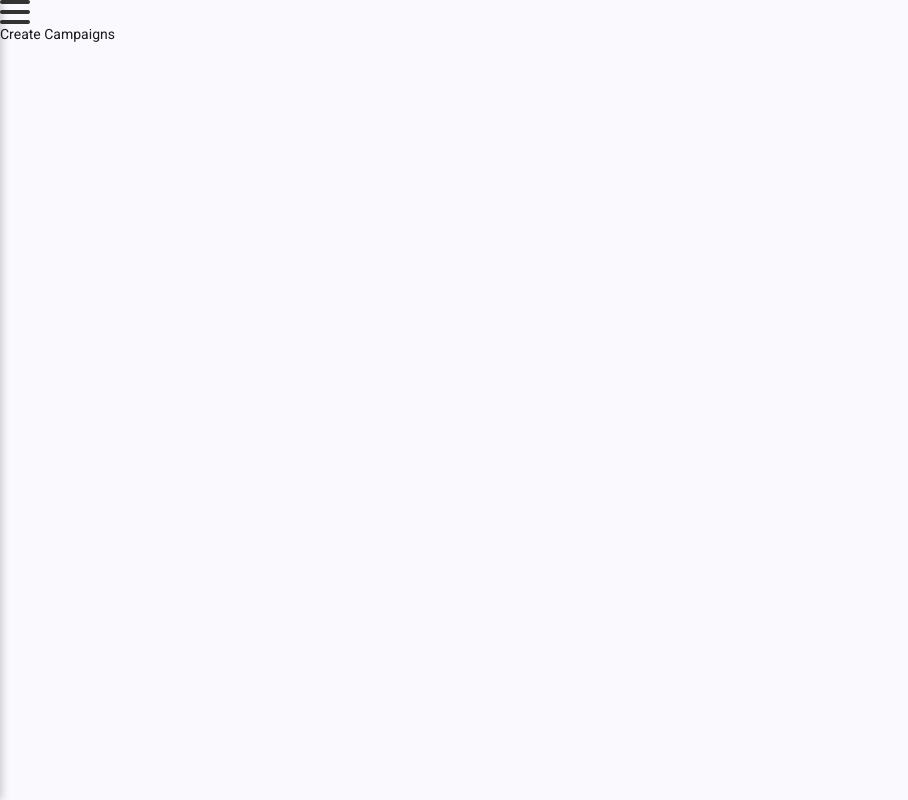
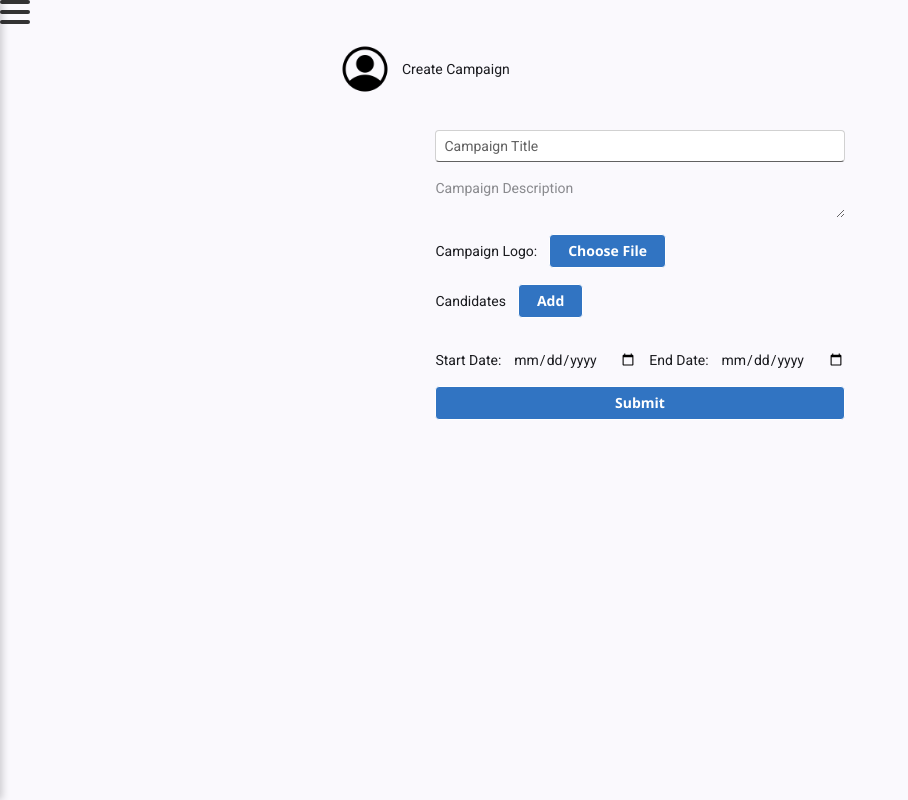
Before and after one commit to devmani46/votingApp, an Angular app: page /create-campaign in a window 1280 px wide. Shown: the whole page, without its empty margins (0-908 px from the left). Built offline with nearby package versions, Linux system fonts and the light colour scheme.

Commit message:
create-campaign adding

```diff
--- a/src/app/pages/create-campaign/create-campaign.html
+++ b/src/app/pages/create-campaign/create-campaign.html
@@ -1,2 +1,108 @@
 <app-burger-menu></app-burger-menu>
-  <h2>Create Campaigns</h2>
+
+<div class="campaign-container">
+  <div class="header">
+    <img class="admin-photo" src="/assets/admin.png" alt="Admin" />
+    <h2>Create Campaign</h2>
+  </div>
+
+  <form [formGroup]="form" (ngSubmit)="submitForm()">
+    <app-fui-input formControlName="title" placeholder="Campaign Title"></app-fui-input>
+
+    <textarea
+      class="description-box"
+      formControlName="description"
+      placeholder="Campaign Description"
+    ></textarea>
+
+    <div class="row">
+      <label>Campaign Logo:</label>
+      <input type="file" accept="image/*" (change)="onLogoSelected($event)" hidden #logoInput />
+      <app-button appearance="primary" (click)="logoInput.click()">Choose File</app-button>
+    </div>
+
+    @if (logoPreview) {
+      <div class="logo-preview">
+        <img [src]="logoPreview" alt="Campaign Logo" />
+      </div>
+    }
+
+    <div class="row">
+      <label>Candidates</label>
+      <app-button appearance="primary" (click)="openDialog()">Add</app-button>
+    </div>
+
+    <div class="candidates-list">
+      @for (c of candidates; track c.name) {
+        <div class="candidate-card">
+          <img [src]="c.photo" alt="Candidate" class="candidate-photo" />
+          <div class="candidate-info">
+            <h4>{{ c.name }}</h4>
+            <p>{{ c.bio }}</p>
+            <ul>
+              @for (p of c.properties; track p) {
+                <li>{{ p }}</li>
+              }
+            </ul>
+          </div>
+        </div>
+      }
+    </div>
+
+    @if (showDialog) {
+      <div class="dialog">
+        <div class="dialog-content">
+          <h3>Add Candidate</h3>
+
+          <div class="candidate-form">
+            <div class="candidate-photo-upload">
+              <input type="file" accept="image/*" (change)="onCandidatePhotoSelected($event)" hidden #candidateFile />
+              <app-button appearance="secondary" (click)="candidateFile.click()">Choose Photo</app-button>
+              @if (candidatePhotoPreview) {
+                <img [src]="candidatePhotoPreview" alt="Candidate Photo" />
+              }
+            </div>
+
+            <div class="candidate-details">
+              <app-fui-input [formControl]="nameControl" placeholder="Name"></app-fui-input>
+
+              <textarea
+                class="bio-box"
+                [formControl]="bioControl"
+                placeholder="Bio"
+              ></textarea>
+
+              <div class="properties">
+                <div class="row">
+                  <app-fui-input [formControl]="propertyControl" placeholder="Property"></app-fui-input>
+                  <app-button appearance="primary" (click)="addProperty()">Add</app-button>
+                </div>
+
+                <ul>
+                  @for (p of candidateProperties; track p) {
+                    <li>{{ p }}</li>
+                  }
+                </ul>
+              </div>
+            </div>
+
+          </div>
+
+          <div class="dialog-actions">
+            <app-button appearance="secondary" (click)="closeDialog()">Cancel</app-button>
+            <app-button appearance="primary" (click)="saveCandidate()">Save</app-button>
+          </div>
+        </div>
+      </div>
+    }
+
+    <div class="row">
+      <label>Start Date:</label>
+      <input type="date" formControlName="startDate" />
+      <label>End Date:</label>
+      <input type="date" formControlName="endDate" />
+    </div>
+
+    <app-button type="submit" appearance="primary">Submit</app-button>
+  </form>
+</div>
--- a/src/app/pages/create-campaign/create-campaign.scss
+++ b/src/app/pages/create-campaign/create-campaign.scss
@@ -0,0 +1,124 @@
+.campaign-container {
+  max-width: 600px;
+  margin: 20px auto;
+  display: flex;
+  flex-direction: column;
+  gap: 16px;
+}
+
+.header {
+  display: flex;
+  align-items: center;
+  gap: 12px;
+
+  .admin-photo {
+    width: 50px;
+    height: 50px;
+    border-radius: 50%;
+  }
+}
+
+.row {
+  display: flex;
+  align-items: center;
+  gap: 12px;
+}
+
+.candidates-list {
+  margin: 0;
+  padding: 0;
+  list-style: none;
+
+  li {
+    background: #f1f1f1;
+    margin: 4px 0;
+    padding: 6px 10px;
+    border-radius: 6px;
+  }
+}
+
+.dialog {
+  position: fixed;
+  inset: 0;
+  background: rgba(0, 0, 0, 0.6);
+  display: flex;
+  justify-content: center;
+  align-items: center;
+
+  .dialog-content {
+    background: white;
+    padding: 20px;
+    border-radius: 12px;
+    min-width: 300px;
+
+    .dialog-actions {
+      display: flex;
+      justify-content: flex-end;
+      gap: 10px;
+      margin-top: 12px;
+    }
+  }
+}
+
+
+.campaign-container {
+  max-width: 600px;
+  margin: 20px auto;
+  display: flex;
+  flex-direction: column;
+  gap: 16px;
+}
+
+.header {
+  display: flex;
+  align-items: center;
+  gap: 12px;
+
+  .admin-photo {
+    width: 50px;
+    height: 50px;
+    border-radius: 50%;
+  }
+}
+
+.row {
+  display: flex;
+  align-items: center;
+  gap: 12px;
+}
+
+.candidates-list {
+  margin: 0;
+  padding: 0;
+  list-style: none;
+
+  li {
+    background: #f1f1f1;
+    margin: 4px 0;
+    padding: 6px 10px;
+    border-radius: 6px;
+  }
+}
+
+.dialog {
+  position: fixed;
+  inset: 0;
+  background: rgba(0, 0, 0, 0.6);
+  display: flex;
+  justify-content: center;
+  align-items: center;
+
+  .dialog-content {
+    background: white;
+    padding: 20px;
+    border-radius: 12px;
+    min-width: 300px;
+
+    .dialog-actions {
+      display: flex;
+      justify-content: flex-end;
+      gap: 10px;
+      margin-top: 12px;
+    }
+  }
+}
--- a/src/app/pages/create-campaign/create-campaign.ts
+++ b/src/app/pages/create-campaign/create-campaign.ts
@@ -1,13 +1,121 @@
 import { Component } from '@angular/core';
+import { CommonModule } from '@angular/common';
+import {
+  ReactiveFormsModule,
+  FormBuilder,
+  FormGroup,
+  Validators,
+  FormControl,
+} from '@angular/forms';
+import { FuiInput } from '../../components/fui-input/fui-input';
+import { Button } from '../../components/button/button';
 import { BurgerMenu } from '../../components/burger-menu/burger-menu';
 
 @Component({
   selector: 'app-create-campaign',
   standalone: true,
-  imports: [BurgerMenu],
+  imports: [CommonModule, ReactiveFormsModule, FuiInput, Button, BurgerMenu],
   templateUrl: './create-campaign.html',
-  styleUrl: './create-campaign.scss'
+  styleUrls: ['./create-campaign.scss'],
 })
 export class CreateCampaign {
+  form: FormGroup;
 
+  candidateForm: FormGroup;
+  propertyControl = new FormControl<string>('', { nonNullable: true });
+
+  candidates: any[] = [];
+  candidateProperties: string[] = [];
+
+  showDialog = false;
+
+  logoPreview: string | null = null;
+  candidatePhotoPreview: string | null = null;
+
+  constructor(private fb: FormBuilder) {
+    this.form = this.fb.group({
+      title: ['', Validators.required],
+      description: ['', Validators.required],
+      logo: [''],
+      startDate: ['', Validators.required],
+      endDate: ['', Validators.required],
+    });
+
+    this.candidateForm = this.fb.group({
+      name: ['', Validators.required],
+      bio: [''],
+      photo: [''],
+    });
+  }
+
+  onLogoSelected(event: Event) {
+    const file = (event.target as HTMLInputElement).files?.[0];
+    if (file) {
+      this.form.patchValue({ logo: file.name });
+
+      const reader = new FileReader();
+      reader.onload = () => (this.logoPreview = reader.result as string);
+      reader.readAsDataURL(file);
+    }
+  }
+
+  openDialog() {
+    this.showDialog = true;
+    this.candidateForm.reset();
+    this.candidatePhotoPreview = null;
+    this.candidateProperties = [];
+  }
+
+  closeDialog() {
+    this.showDialog = false;
+  }
+
+  onCandidatePhotoSelected(event: Event) {
+    const file = (event.target as HTMLInputElement).files?.[0];
+    if (file) {
+      this.candidateForm.patchValue({ photo: file.name });
+
+      const reader = new FileReader();
+      reader.onload = () => (this.candidatePhotoPreview = reader.result as string);
+      reader.readAsDataURL(file);
+    }
+  }
+
+  addProperty() {
+    if (this.propertyControl.value?.trim()) {
+      this.candidateProperties.push(this.propertyControl.value.trim());
+      this.propertyControl.reset();
+    }
+  }
+
+  saveCandidate() {
+    if (this.candidateForm.valid) {
+      this.candidates.push({
+        ...this.candidateForm.value,
+        photo: this.candidatePhotoPreview,
+        properties: [...this.candidateProperties],
+      });
+      this.closeDialog();
+    }
+  }
+
+  submitForm() {
+    if (this.form.valid) {
+      console.log('Campaign Data:', {
+        ...this.form.value,
+        candidates: this.candidates,
+      });
+      alert('Campaign submitted!');
+    } else {
+      this.form.markAllAsTouched();
+    }
+  }
+
+  get nameControl(): FormControl<string> {
+    return this.candidateForm.get('name') as FormControl<string>;
+  }
+
+  get bioControl(): FormControl<string> {
+    return this.candidateForm.get('bio') as FormControl<string>;
+  }
 }
--- a/src/app/pages/login/login.html
+++ b/src/app/pages/login/login.html
@@ -37,6 +37,10 @@
         ></app-fui-input>
       </app-fui-field>
 
+          <p class="auth-link" >
+      Forget Password? <a routerLink="/forgetPassword"></a>
+    </p>
+
       <app-button
         appearance="primary"
         size="medium"
```
Also changed, not shown: public/assets/admin.png (added).
